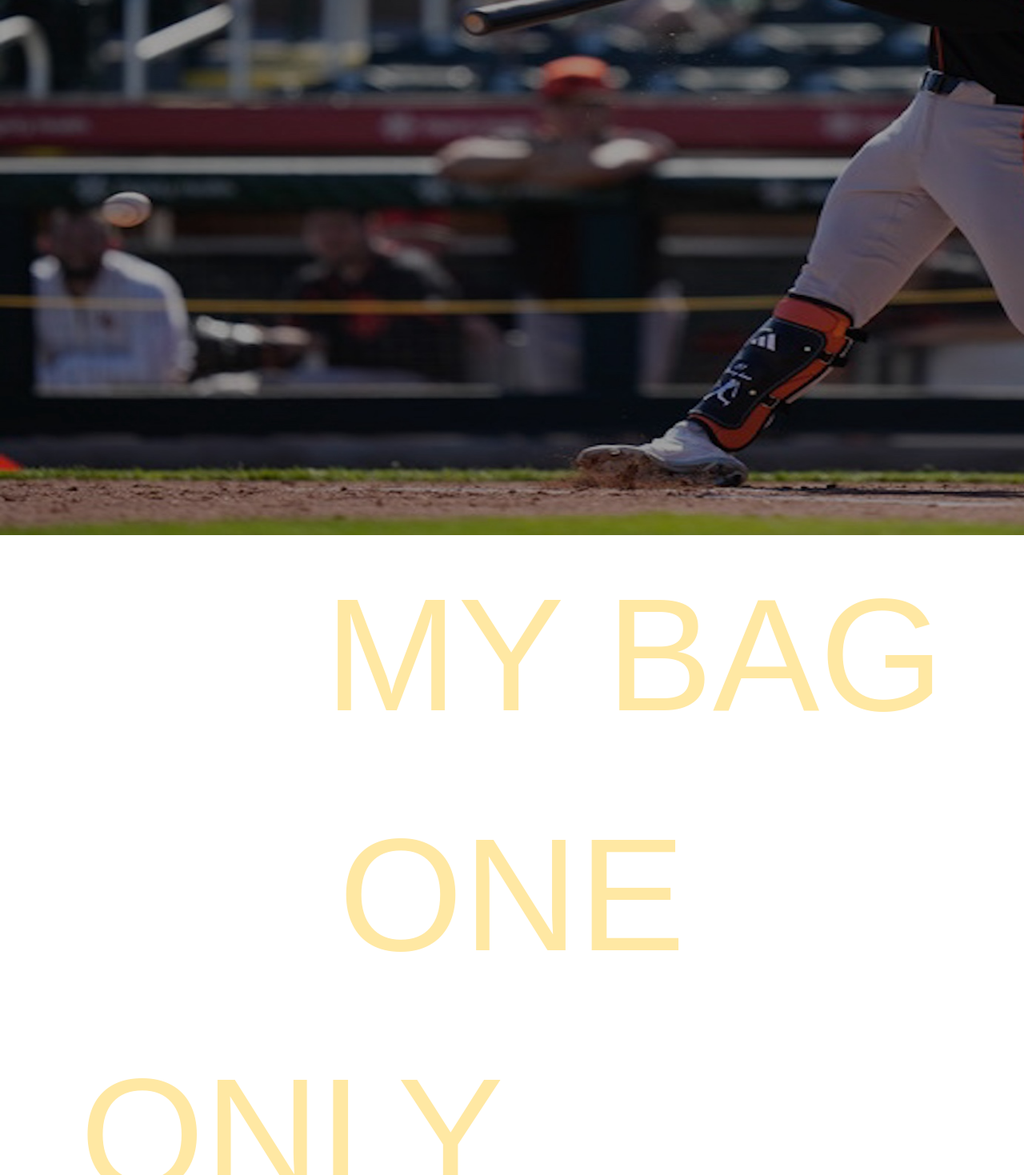
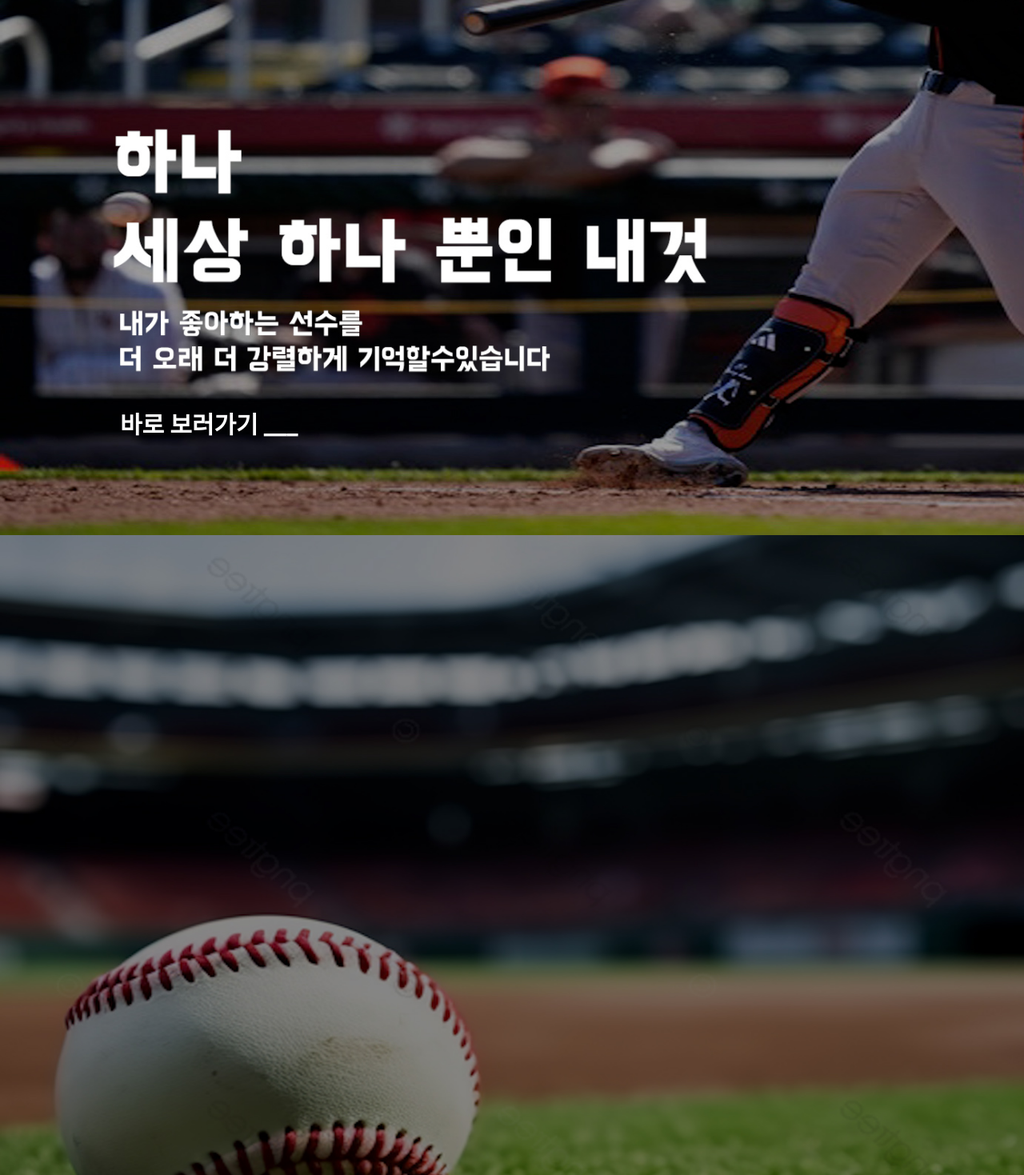
Before and after one commit to juwonkang/Aprill_project, a React (Create React App) app: page / in a window 1280 px wide. Shown: the part 1331-2800 px from the top of the page at 80% size. Built offline with nearby package versions, Linux system fonts and the light colour scheme; a web font is replaced by a local one.

Commit message:
반응형

```diff
--- a/src/App.css
+++ b/src/App.css
@@ -2,55 +2,92 @@
   background-repeat: no-repeat;
   background-size: cover;
 }
+
 .app {
   width: 100%;
   height: 1000px;
   background-color: black;
 }
 
-.part1 {
+.part1,
+.part2,
+.part3 {
   width: 100%;
   height: 300px;
-
   display: flex;
-  justify-content: end;
   align-items: center;
   padding: 100px;
 }
+.part1 {
+  justify-content: end;
+}
 .part2 {
-  width: 100%;
-  height: 300px;
-
-  display: flex;
   justify-content: center;
-  align-items: center;
-  padding: 100px;
+}
+.part3 {
+  justify-content: start;
 }
 
-.part3 {
-  width: 100%;
-  height: 300px;
-
-  display: flex;
-  justify-content: start;
-  align-items: center;
-  padding: 100px;
-}
 .maintext {
   font-size: 200px;
   color: #ffe8a3;
   font-family: 'intelone-mono-font-family-regular', sans-serif;
 }
+
 .container1 {
   width: 100%;
   height: 1000px;
 }
+
 .container2 {
-  /* 배경 이미지 URL을 설정합니다. */
-  background-image: url('/public/야구장사진.jpg');
-  /* 나머지 스타일 */
+  background-image: url('/public/야구장사진1.jpg');
   background-repeat: no-repeat;
   background-size: cover;
   width: 100%;
   height: 1000px;
 }
+
+.btn {
+  color: white;
+  padding: 10px;
+  border-radius: 20px;
+  transform: translate(140px, 830px);
+  font-size: 30px;
+  font-weight: bold;
+}
+
+.btn:hover {
+  background-color: #ffe8a3;
+  color: black;
+}
+
+.container3 {
+  background-image: url('/public/야구장사진2.jpg');
+  background-repeat: no-repeat;
+  background-size: cover;
+  width: 100%;
+  height: 1000px;
+}
+
+/* 미디어 쿼리 추가 */
+@media screen and (max-width: 768px) {
+  .part1,
+  .part2,
+  .part3 {
+    padding: 50px; /* 작은 화면에서는 좀 더 작은 padding 적용 */
+  }
+
+  .maintext {
+    font-size: 100px; /* 작은 화면에서는 글자 크기 줄이기 */
+  }
+
+  .btn {
+    transform: translate(65px, 410px); /* 버튼 위치 조정 */
+    font-size: 20px; /* 버튼 글자 크기 줄이기 */
+  }
+
+  .container2,
+  .container3 {
+    height: 500px; /* 작은 화면에서는 이미지 높이 줄이기 */
+  }
+}
--- a/src/App.js
+++ b/src/App.js
@@ -2,6 +2,7 @@ import React, { useEffect, useState } from 'react'
 import TypeIt from 'typeit-react'
 import './App.css'
 import ScrollOut from 'scroll-out'
+import { Link } from 'react-router-dom'
 
 const App = () => {
   const [scrollOpacity, setScrollOpacity] = useState(1)
@@ -11,6 +12,7 @@ const App = () => {
     const handleScroll = () => {
       // 현재 스크롤 위치를 가져옵니다.
       const scrollY = window.scrollY || document.documentElement.scrollTop
+      // console.log(scrollY)
 
       // 예시: 스크롤 위치에 따라 투명도 조절
       // 스크롤 위치가 200px 이상이면 container1은 투명하게, container2는 불투명하게
@@ -71,25 +73,14 @@ const App = () => {
         </div>
         <div className="container2">
           <div className="maintext1">
-            <h1>
-              하나
-              <br />
-              세상 하나 뿐인 내 것
-            </h1>
-            <p>내가 좋아하는 선수를 더 오래 더 강렬하게 기억할수있습니다.</p>
+            <Link to="/shoppage">
+              <button className="btn" type="button">
+                바로 보러가기 ___
+              </button>
+            </Link>
           </div>
         </div>
-        <div className="container3">
-          <div className="part1">
-            <h1 className="maintext">MY BAG</h1>
-          </div>
-          <div className="part2">
-            <h1 className="maintext">ONE</h1>
-          </div>
-          <div className="part3">
-            <h1 className="maintext">ONLY</h1>
-          </div>
-        </div>
+        <div className="container3"></div>
       </div>
     </>
   )
--- a/src/components/header.jsx
+++ b/src/components/header.jsx
@@ -13,11 +13,11 @@ const Header = () => {
       <header className="flex items-center justify-between py-4 px-8 fixed w-full top-0 z-10">
         {/* 로고 */}
         <div className="flex items-center">
-          <img src="baseballlogo.png" alt="Logo" className="h-8" />
+          <img src="baseballlogo.png" alt="Logo" className="h-10" />
 
           {/* 메뉴 */}
-          <nav className="ml-4">
-            <ul className="flex space-x-4">
+          <nav className="ml-8">
+            <ul className="flex space-x-10">
               <li>
                 {/* Link 컴포넌트를 사용하여 메뉴1을 클릭하면 /shoppage로 이동 */}
                 <Link
@@ -28,7 +28,7 @@ const Header = () => {
                       : 'text-white hover:text-gray-300'
                   }
                 >
-                  메뉴1
+                  쇼핑
                 </Link>
               </li>
               <li>
```
Also changed, not shown: public/야구장사진1.jpg (added), public/야구장사진2.jpg (added).
